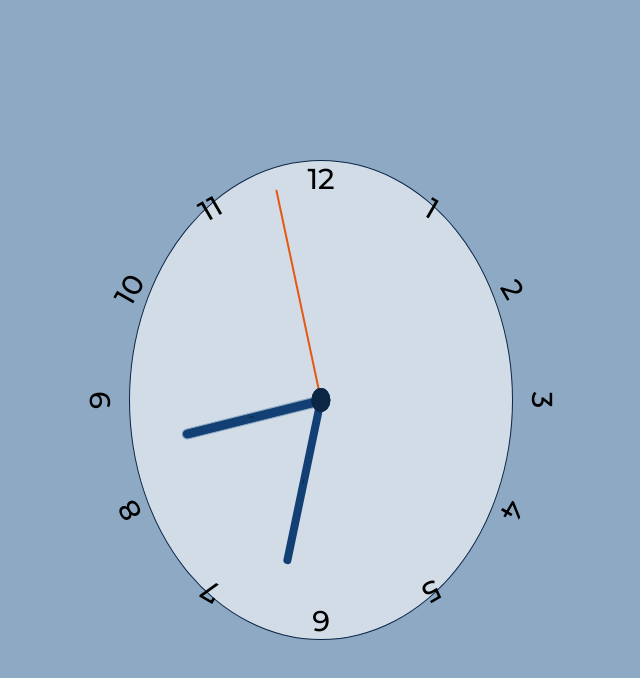
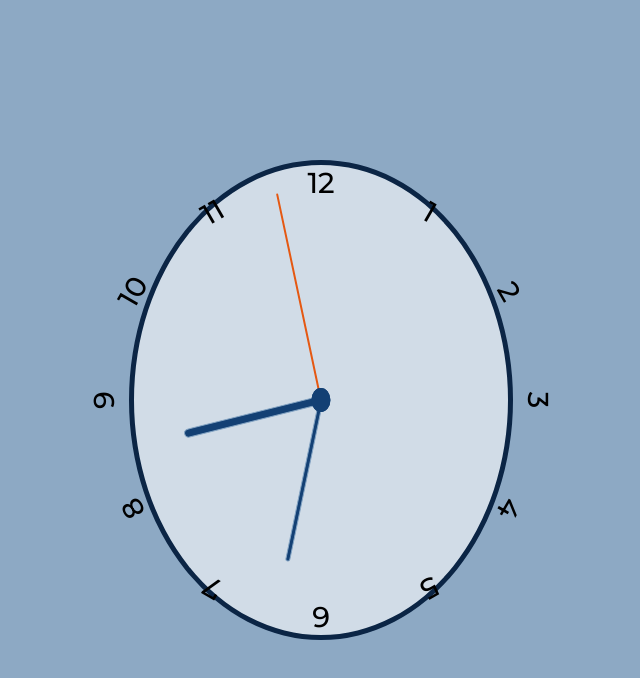
Before and after one commit to usernameisleye/clock, a plain HTML site: page index.html in a window 1280 px wide. Shown: the whole page, without its empty margins (319-959 px from the left). Drawn offline with Linux system fonts and the light colour scheme.

Commit message:
updated styles

```diff
--- a/style.css
+++ b/style.css
@@ -13,7 +13,7 @@ body{
     background-color: rgb(255, 255, 255, .6);
     width: 30%;
     height: 60%;
-    border: 1px solid #0B2545;
+    border: 5px solid #0B2545;
     border-radius: 50%;
     position: relative;
     top: 50%;
@@ -45,7 +45,7 @@ body{
     left: 50%;
     bottom: 50%;
     transform: translateX(-50%) rotate(calc(var(--rotation)*1deg));
-    border: 1px #8DA9C4 solid;
+    border: 1px #85a5c4 solid;
     border-top-left-radius: 1rem;
     border-top-right-radius: 1rem;
     transform-origin: bottom;
@@ -61,7 +61,7 @@ body{
     transform: translate(-50%, -50%);
     width: 1.5%;
     height: 3%;
-    background-color: #0B2545;
+    background-color: #134074;
     border-radius: 50%;
 }
 
@@ -75,12 +75,11 @@ body{
 .clock .minute{
     background-color: #134074;
     height: 35%;
-    width: 2%;
-    border: none;
+    width: 5px;
 }
 
 .clock .hour{
     background-color: #134074;
     height: 30%;
-    width: 3%;
+    width: 9px;
 }
```
